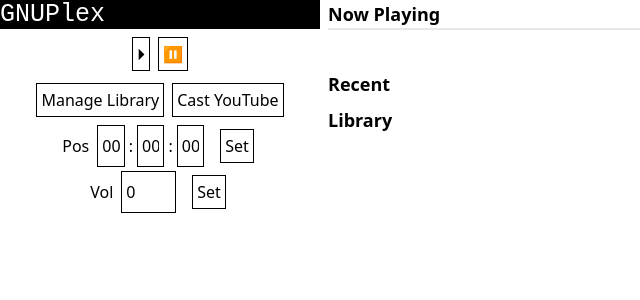
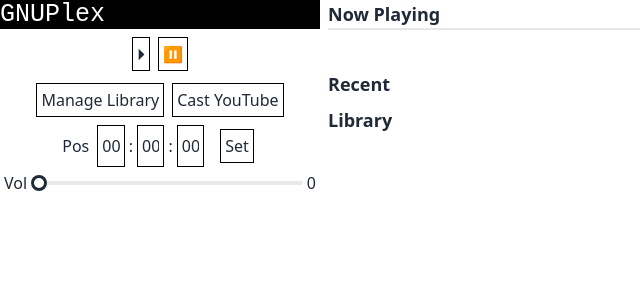
Before and after one commit to janie314/gnuplex, a React (Vite) app in the folder frontend/: page / in a window 1280 px wide. Shown: the top 300 px of the page, without its empty margins (0-640 px from the left). Built offline with nearby package versions, Linux system fonts and the light colour scheme; no server answers.

Commit message:
Make vol a slider

```diff
--- a/frontend/package.json
+++ b/frontend/package.json
@@ -17,6 +17,7 @@
     "@types/react-dom": "^18.3.1",
     "@vitejs/plugin-react": "^4.3.2",
     "autoprefixer": "^10.4.20",
+    "daisyui": "^4.12.13",
     "postcss": "^8.4.47",
     "tailwindcss": "^3.4.13",
     "typescript": "^5.6.3",
--- a/frontend/src/components/MediaControls.tsx
+++ b/frontend/src/components/MediaControls.tsx
@@ -61,8 +61,19 @@ function MediaControls(props: {
           type="time"
         />
       </div>
-      <div className="flex flex-row justify-center mt-1">
-        <TimeVolInput vol={props.vol} setVol={props.setVol} type="vol" />
+      <div className="flex flex-row justify-center items-center mt-1">
+        <span className="mx-1">Vol</span>
+        <input
+          type="range"
+          min={0}
+          max="100"
+          value={props.vol}
+          className="range range-xs"
+          // @ts-ignore
+          onChange={(e) => props.setVol(e.target.value)}
+          onMouseUp={() => APICall.setOriginVol(props.vol)}
+        />
+        <span className="mx-1">{props.vol}</span>
       </div>
     </div>
   );
--- a/frontend/src/components/TimeVolInput.tsx
+++ b/frontend/src/components/TimeVolInput.tsx
@@ -9,8 +9,6 @@ enum TimeUnit {
 function TimeVolInput(props: {
   rawtime?: number;
   setRawtime?: React.Dispatch<React.SetStateAction<number>>;
-  vol?: number;
-  setVol?: React.Dispatch<React.SetStateAction<number>>;
   type: string;
 }) {
   if (
@@ -84,36 +82,6 @@ function TimeVolInput(props: {
       </div>
     );
   }
-  if (
-    props.type === "vol" &&
-    props.vol !== undefined &&
-    props.setVol !== undefined
-  ) {
-    return (
-      <div className="flex flex-row">
-        <span className="flex items-center mr-2">Vol</span>
-        <input
-          className="w-[6ch] border border-black p-1 mr-3"
-          type="number"
-          value={props.vol}
-          min={0}
-          max={250}
-          onChange={(e) =>
-            // @ts-ignore
-            props.setVol(Math.min(250, Math.max(e.target.valueAsNumber, 0)))
-          }
-        />
-        <input
-          type="button"
-          className="m-1 p-1 border border-solid border-black hover:bg-cyan-300"
-          value="Set"
-          onClick={(e) => {
-            APICall.setOriginVol(props.vol as number);
-          }}
-        />
-      </div>
-    );
-  }
   return <></>;
 }
 
--- a/frontend/tailwind.config.js
+++ b/frontend/tailwind.config.js
@@ -4,5 +4,8 @@ export default {
   theme: {
     extend: {},
   },
-  plugins: [],
+  plugins: [require("daisyui")],
+  daisyui: {
+    themes: ["light"],
+  },
 };
```
Also changed, not shown: 1 other file (tests, documents, lock files or other folders).
